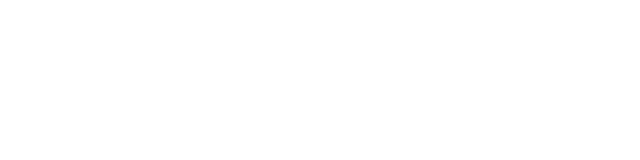
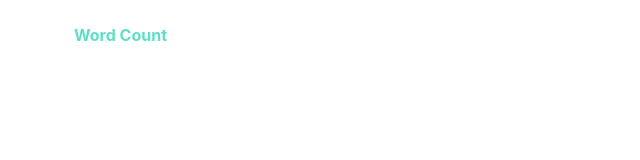
Before and after one commit to giovannabbottino/word-count-challenge, a React (Create React App) app: page / in a window 1280 px wide. Shown: the top 160 px of the page, without its empty margins (0-640 px from the left). Built offline with nearby package versions, Linux system fonts and the light colour scheme.

Commit message:
Add header

```diff
--- a/package.json
+++ b/package.json
@@ -6,8 +6,10 @@
     "@testing-library/jest-dom": "^5.16.2",
     "@testing-library/react": "^12.1.2",
     "@testing-library/user-event": "^13.5.0",
+    "node-sass": "^7.0.1",
     "react": "^17.0.2",
     "react-dom": "^17.0.2",
+    "react-headroom": "^3.2.0",
     "react-scripts": "5.0.0",
     "web-vitals": "^2.1.4"
   },
--- /dev/null
+++ b/src/components/header/index.js
@@ -0,0 +1,17 @@
+import React from "react";
+import "./style.scss";
+import Headroom from "react-headroom";
+
+function Header() {
+    return (
+        <Headroom>
+                <header className="header">
+                    <a href="" className="logo">
+                        <span className="logo-name">Word Count</span>
+                    </a>
+                </header>
+        </Headroom>
+    );
+}
+
+export default Header;
--- /dev/null
+++ b/src/components/header/style.scss
@@ -0,0 +1,35 @@
+@import "../../_globalColor.scss";
+
+.header {
+    background-color: $headerUl;
+    max-width: 90%;
+    padding: 15px 10px;
+    margin: 0px auto;
+}
+
+.header .logo {
+    display: block;
+    float: left;
+    font-size: 1em;
+    text-decoration: none;
+    margin-top: 10px;
+    line-height: normal;
+}
+.header .logo-name {
+    font-weight: bold;
+    color: $logoName;
+    padding: 0 10px;
+}
+
+@media (min-width: 48em) {
+    .header {
+      display: flex;
+      align-items: center;
+      justify-content: space-between;
+    }
+  }
+@media (max-width: 960px) and (min-width: 768px) {
+    .header {
+        font-size: 12px;
+    }
+}
--- a/src/containers/index.js
+++ b/src/containers/index.js
@@ -1,9 +1,12 @@
 import React, { Component } from "react";
+
+import Header from "../components/header/";
 
 export default class Main extends Component {
 	render() {
 		return (
 			<div>
+                <Header />
 			</div>
 		);
 	}
```
Also changed, not shown: 1 other file (tests, documents, lock files or other folders).
